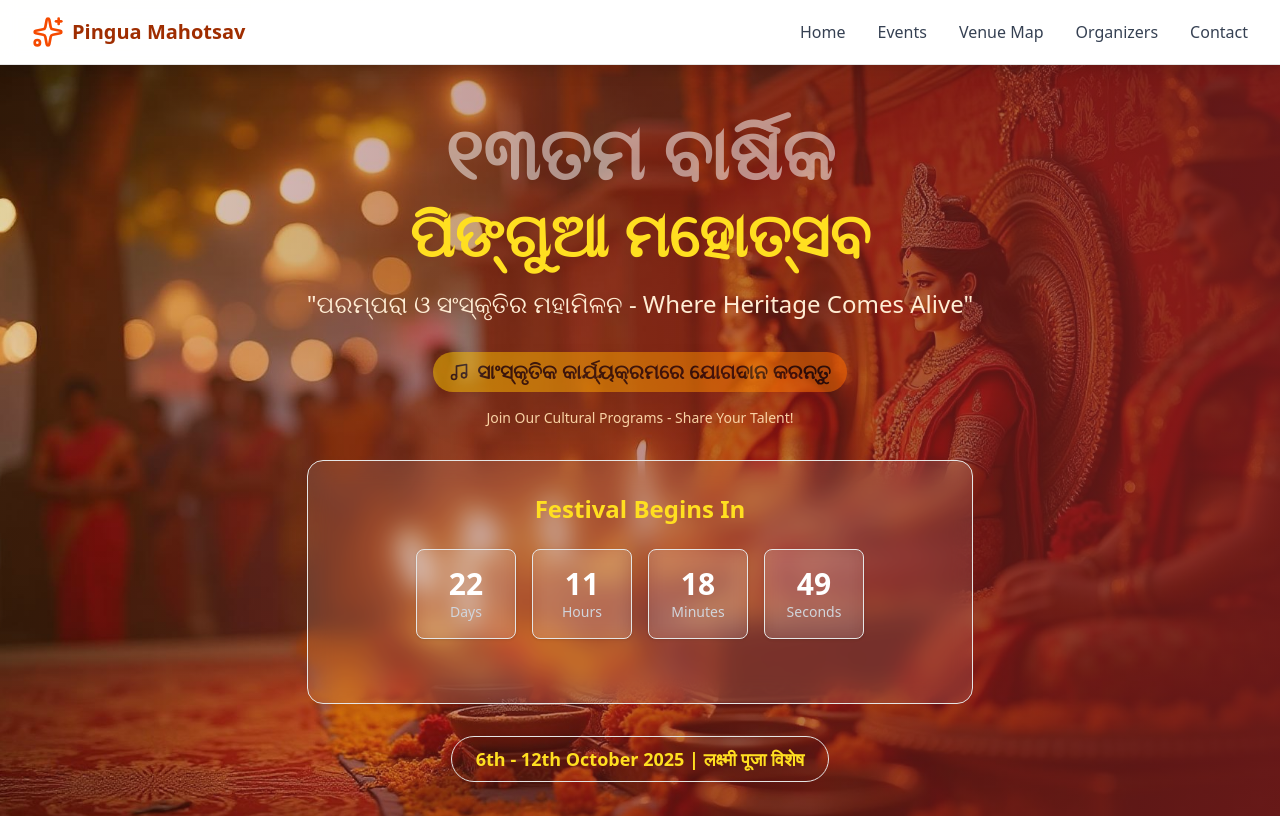
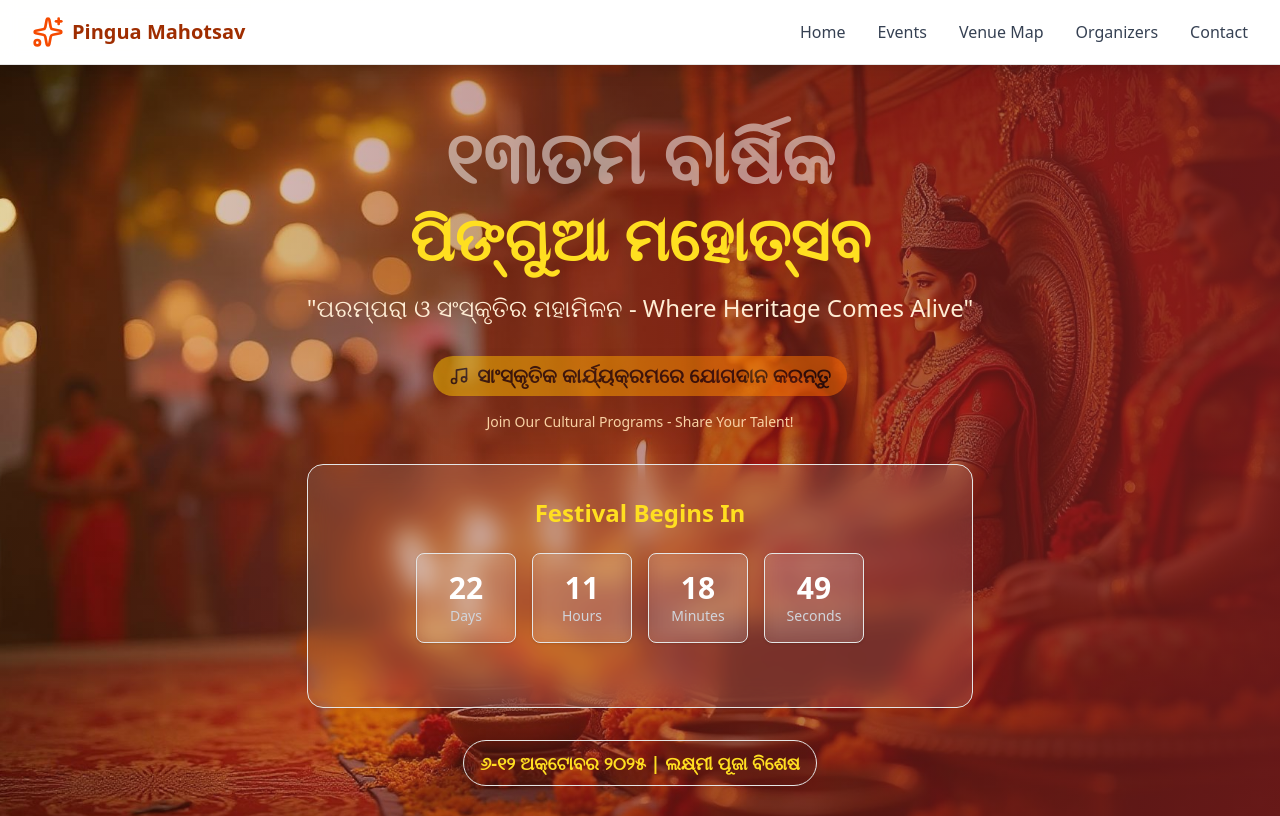
Before and after one commit to Suryakantdsa/pingua-mahotsav, a Next.js app: page / in a window 1280 px wide. Shown: the top 816 px of the page. Built offline with nearby package versions, Linux system fonts and the light colour scheme.

Commit message:
change the hero section cta desc

```diff
--- a/src/components/HeroSection.tsx
+++ b/src/components/HeroSection.tsx
@@ -106,9 +106,9 @@ const HeroSection = () => {
         </div>
         <Badge
           variant="outline"
-          className="text-base sm:text-lg px-6 py-2 border-yellow-300 text-yellow-300 mb-8 "
+          className="text-base sm:text-lg px-4 py-2 border-yellow-300 text-yellow-300 mb-6"
         >
-          6th - 12th October 2025 | लक्ष्मी पूजा विशेष
+          ୬-୧୨ ଅକ୍ଟୋବର ୨୦୨୫ | ଲକ୍ଷ୍ମୀ ପୂଜା ବିଶେଷ
         </Badge>
       </div>
     </section>
```
